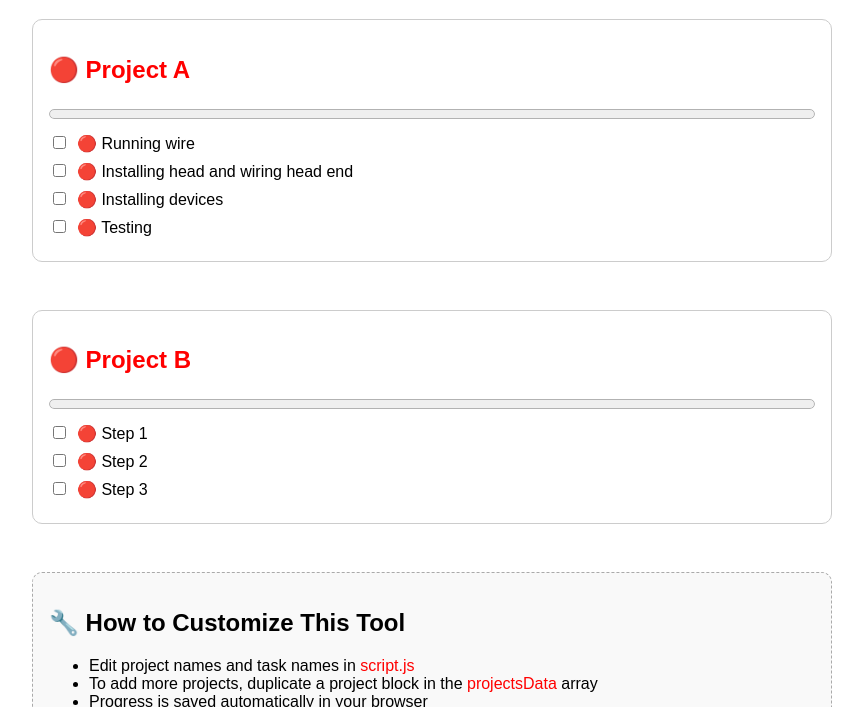
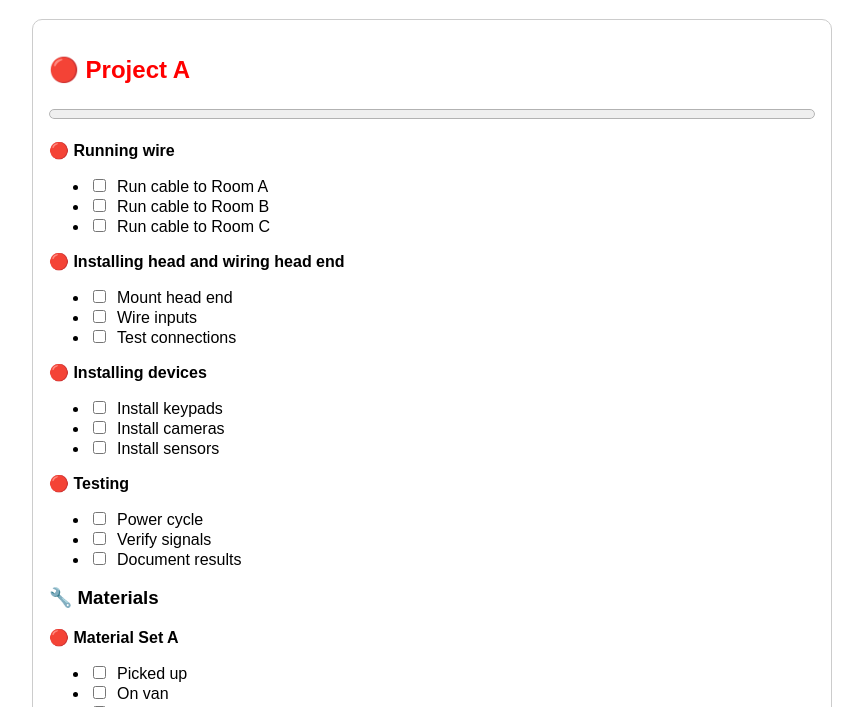
Before and after one commit to Badcopyinc/Project-Management, a plain HTML site: page index.html in a window 1280 px wide. Shown: the part 93-800 px from the top of the page, without its empty margins (208-1071 px from the left). Drawn offline with Linux system fonts and the light colour scheme.

Commit message:
Add files via upload

```diff
--- a/index.html
+++ b/index.html
@@ -9,7 +9,7 @@
     body { font-family: sans-serif; padding: 2rem; max-width: 800px; margin: auto; }
     .project { margin-bottom: 3rem; padding: 1rem; border: 1px solid #ccc; border-radius: 10px; }
     .project h2 { color: red; }
-    .task { margin: 0.5rem 0; }
+    .task { margin: 1rem 0; }
     .instructions { background: #f9f9f9; padding: 1rem; border: 1px dashed #aaa; border-radius: 10px; }
     progress { width: 100%; height: 20px; }
   </style>
@@ -22,8 +22,8 @@
   <div class="instructions">
     <h2>🔧 How to Customize This Tool</h2>
     <ul>
-      <li>Edit project names and task names in <span style="color: red;">script.js</span></li>
-      <li>To add more projects, duplicate a project block in the <span style="color: red;">projectsData</span> array</li>
+      <li>Edit project names, tasks, and subtasks in <span style="color: red;">script.js</span></li>
+      <li>To add more projects or subtasks, modify the <span style="color: red;">projectsData</span> array</li>
       <li>Progress is saved automatically in your browser</li>
       <li>To reset all progress, clear your browser's local storage</li>
       <li>You can host this on GitHub Pages by uploading the files to a repository</li>
--- a/script.js
+++ b/script.js
@@ -1,29 +1,66 @@
 
-// 🔴 Customize your projects and tasks here
+// 🔴 Customize your projects, tasks, and materials here
 const projectsData = [
   {
     name: "🔴 Project A",
     tasks: [
-      "🔴 Running wire",
-      "🔴 Installing head and wiring head end",
-      "🔴 Installing devices",
-      "🔴 Testing"
+      {
+        name: "🔴 Running wire",
+        subtasks: ["Run cable to Room A", "Run cable to Room B", "Run cable to Room C"]
+      },
+      {
+        name: "🔴 Installing head and wiring head end",
+        subtasks: ["Mount head end", "Wire inputs", "Test connections"]
+      },
+      {
+        name: "🔴 Installing devices",
+        subtasks: ["Install keypads", "Install cameras", "Install sensors"]
+      },
+      {
+        name: "🔴 Testing",
+        subtasks: ["Power cycle", "Verify signals", "Document results"]
+      }
+    ],
+    materials: [
+      {
+        name: "🔴 Material Set A",
+        subtasks: ["Picked up", "On van", "Used/Installed"]
+      },
+      {
+        name: "🔴 Material Set B",
+        subtasks: ["Picked up", "On van", "Used/Installed"]
+      }
     ]
   },
   {
     name: "🔴 Project B",
     tasks: [
-      "🔴 Step 1",
-      "🔴 Step 2",
-      "🔴 Step 3"
+      {
+        name: "🔴 Step 1",
+        subtasks: ["Prep materials", "Mark locations"]
+      },
+      {
+        name: "🔴 Step 2",
+        subtasks: ["Install components", "Secure wiring"]
+      },
+      {
+        name: "🔴 Step 3",
+        subtasks: ["Final inspection", "Client sign-off"]
+      }
+    ],
+    materials: [
+      {
+        name: "🔴 Material Set X",
+        subtasks: ["Picked up", "On van", "Used/Installed"]
+      }
     ]
   }
 ];
 
 const projectsContainer = document.getElementById("projects");
 
-projectsData.forEach((project, index) => {
-  const saved = JSON.parse(localStorage.getItem("project_" + index)) || [];
+projectsData.forEach((project, projectIndex) => {
+  const saved = JSON.parse(localStorage.getItem("project_" + projectIndex)) || {};
 
   const container = document.createElement("div");
   container.className = "project";
@@ -32,32 +69,97 @@ projectsData.forEach((project, index) => {
   title.textContent = project.name;
   container.appendChild(title);
 
+  const allSubtasks = [
+    ...project.tasks.flatMap((_, taskIndex) =>
+      project.tasks[taskIndex].subtasks.map((__, subIndex) => `task_${taskIndex}_${subIndex}`)
+    ),
+    ...((project.materials || []).flatMap((_, matIndex) =>
+      project.materials[matIndex].subtasks.map((__, subIndex) => `mat_${matIndex}_${subIndex}`)
+    ))
+  ];
+
   const progress = document.createElement("progress");
-  progress.max = project.tasks.length;
-  progress.value = saved.filter(Boolean).length;
+  progress.max = allSubtasks.length;
+  progress.value = Object.values(saved).filter(Boolean).length;
   container.appendChild(progress);
 
+  // Tasks Section
   project.tasks.forEach((task, taskIndex) => {
-    const div = document.createElement("div");
-    div.className = "task";
+    const taskDiv = document.createElement("div");
+    taskDiv.className = "task";
+    const taskTitle = document.createElement("strong");
+    taskTitle.textContent = task.name;
+    taskDiv.appendChild(taskTitle);
+
+    const subtaskList = document.createElement("ul");
+    task.subtasks.forEach((subtask, subIndex) => {
+      const item = document.createElement("li");
 
       const checkbox = document.createElement("input");
+      const key = `task_${taskIndex}_${subIndex}`;
       checkbox.type = "checkbox";
-    checkbox.checked = saved[taskIndex] || false;
+      checkbox.checked = saved[key] || false;
+
       checkbox.onchange = () => {
-      saved[taskIndex] = checkbox.checked;
-      localStorage.setItem("project_" + index, JSON.stringify(saved));
-      progress.value = saved.filter(Boolean).length;
+        saved[key] = checkbox.checked;
+        localStorage.setItem("project_" + projectIndex, JSON.stringify(saved));
+        progress.value = Object.values(saved).filter(Boolean).length;
       };
 
       const label = document.createElement("label");
-    label.textContent = task;
+      label.textContent = subtask;
       label.style.marginLeft = "0.5rem";
 
-    div.appendChild(checkbox);
-    div.appendChild(label);
-    container.appendChild(div);
+      item.appendChild(checkbox);
+      item.appendChild(label);
+      subtaskList.appendChild(item);
     });
+
+    taskDiv.appendChild(subtaskList);
+    container.appendChild(taskDiv);
+  });
+
+  // Materials Section
+  if (project.materials) {
+    const materialsHeader = document.createElement("h3");
+    materialsHeader.textContent = "🔧 Materials";
+    container.appendChild(materialsHeader);
+
+    project.materials.forEach((mat, matIndex) => {
+      const matDiv = document.createElement("div");
+      matDiv.className = "task";
+      const matTitle = document.createElement("strong");
+      matTitle.textContent = mat.name;
+      matDiv.appendChild(matTitle);
+
+      const matList = document.createElement("ul");
+      mat.subtasks.forEach((subtask, subIndex) => {
+        const item = document.createElement("li");
+
+        const checkbox = document.createElement("input");
+        const key = `mat_${matIndex}_${subIndex}`;
+        checkbox.type = "checkbox";
+        checkbox.checked = saved[key] || false;
+
+        checkbox.onchange = () => {
+          saved[key] = checkbox.checked;
+          localStorage.setItem("project_" + projectIndex, JSON.stringify(saved));
+          progress.value = Object.values(saved).filter(Boolean).length;
+        };
+
+        const label = document.createElement("label");
+        label.textContent = subtask;
+        label.style.marginLeft = "0.5rem";
+
+        item.appendChild(checkbox);
+        item.appendChild(label);
+        matList.appendChild(item);
+      });
+
+      matDiv.appendChild(matList);
+      container.appendChild(matDiv);
+    });
+  }
 
   projectsContainer.appendChild(container);
 });
```
Lines whose indentation alone changed are shown as unchanged.
